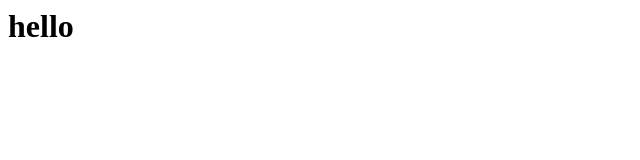
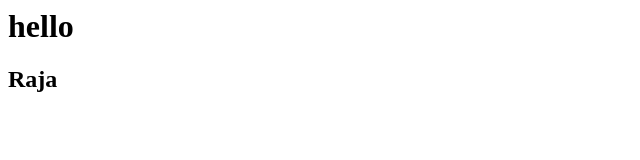
Before and after one commit to chinnarja/test, a plain HTML site: page index.html in a window 1280 px wide. Shown: the full height of the page, 0-640 px from the left. Drawn offline with Linux system fonts and the light colour scheme.

Commit message:
Update index.html

```diff
--- a/index.html
+++ b/index.html
@@ -1 +1,3 @@
 <h1>hello<h1>
+
+  <h2>Raja</h2>
```
